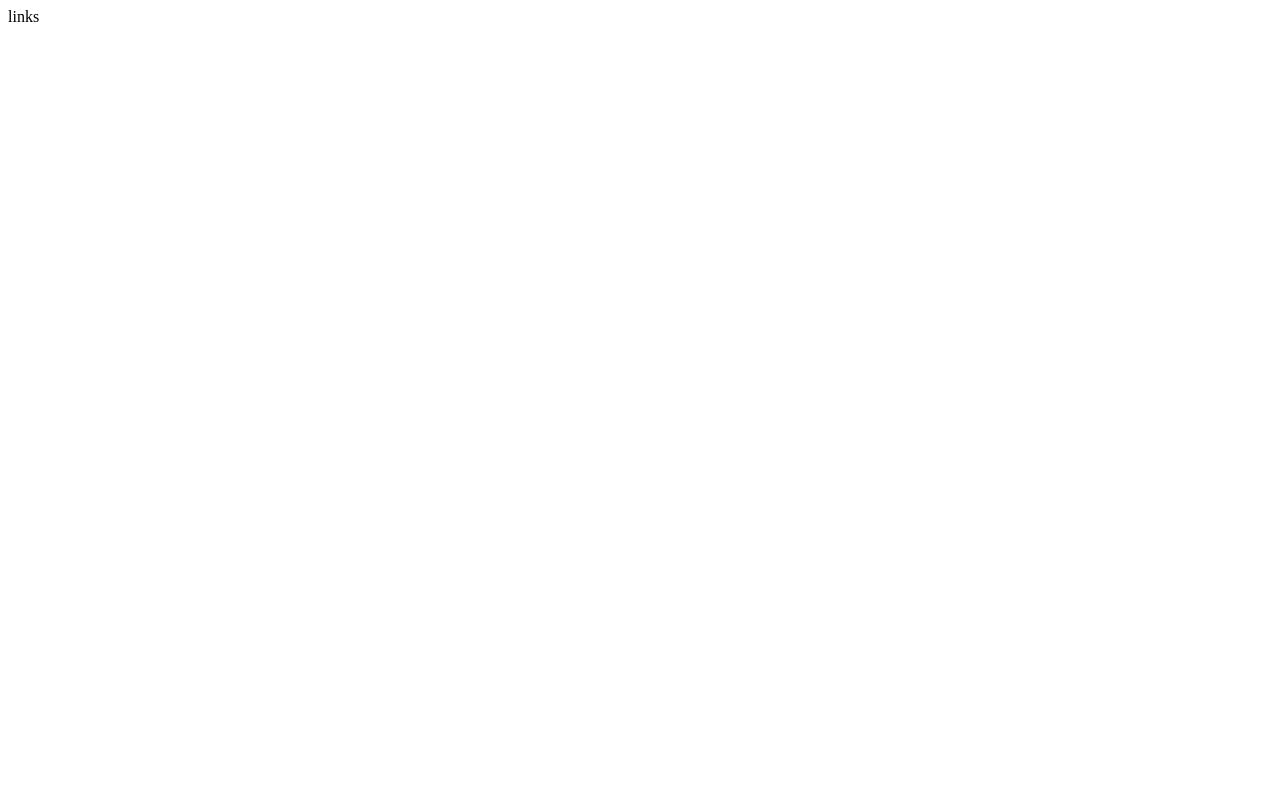
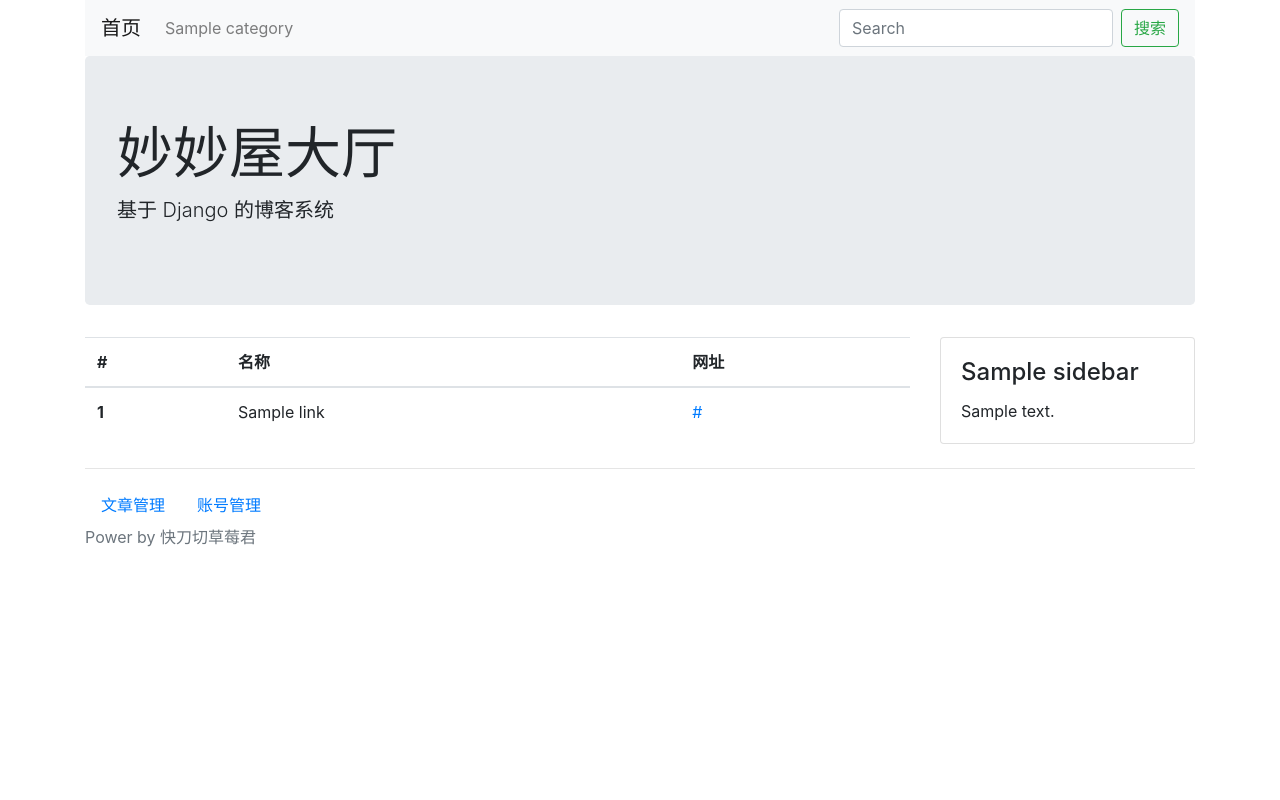
Before and after one commit to Zaaachary/blogsys, a Django app: page /links/ in a window 1280 px wide. Before the commit the page is almost empty. Run offline with Django 3.2, Linux system fonts and the light colour scheme; tables that the repository leaves empty hold one stand-in row (values such as "Sample post"); some libraries are stand-ins or nearby versions.

Commit message:
增加友情链接页面 ( /links/

```diff
--- a/blogsys/blogsys/themes/bootstrap/templates/blog/base.html
+++ b/blogsys/blogsys/themes/bootstrap/templates/blog/base.html
@@ -35,7 +35,7 @@
         </nav>
         <div class="jumbotron">
             <h1 class="display-4">妙妙屋大厅</h1>
-            <p class="lead">基于 Django 的多人博客系统</p>
+            <p class="lead">基于 Django 的博客系统</p>
         </div>
     </div>
     <div class="container main">
--- /dev/null
+++ b/blogsys/blogsys/themes/bootstrap/templates/config/links.html
@@ -0,0 +1,25 @@
+{% extends "blog/base.html" %}
+{% block title %}友情链接{% endblock %}
+
+{% block main %}
+<table class="table">
+<thead>
+    <tr>
+        <th scope="col">#</th>
+        <th scope="col">名称</th>
+        <th scope="col">网址</th>
+    </tr>
+</thead>
+<tbody>
+    {% for link in link_list %}
+        <tr>
+            <th scope="row">{{ forloop.counter }}</th>
+            <td>{{ link.title }}</td>
+            <td><a href="{{ link.href }}">{{ link.href }}</a></td>
+        </tr>
+    {% endfor %}
+</tbody>
+
+</table>
+
+{% endblock %}
--- a/blogsys/blogsys/urls.py
+++ b/blogsys/blogsys/urls.py
@@ -20,7 +20,7 @@ from blog.views import (
     IndexView, CategoryView, TagView,
     PostDetailView, SearchView, AuthorView,
 )
-from config.views import links
+from config.views import LinkListView
 from .custom_site import custom_site
 
 urlpatterns = [
@@ -33,7 +33,7 @@ urlpatterns = [
 
     url(r'^post/(?P<post_id>\d+).html$', PostDetailView.as_view(),
         name='post-detail'),
-    url(r'^links/$', links, name='links'),
+    url(r'^links/$', LinkListView.as_view(), name='links'),
     url(r'^search/$', SearchView.as_view(), name='search'),
     url(r'^author/(?P<owner_id>\d+)/$', AuthorView.as_view(), name='author'),
 
--- a/blogsys/config/views.py
+++ b/blogsys/config/views.py
@@ -1,6 +1,14 @@
-from django.shortcuts import render
-from django.http import HttpResponse
+from django.views.generic import ListView
+
+from blog.views import CommonViewMixin
+from .models import Link
+
+class LinkListView(CommonViewMixin, ListView):
+    queryset = Link.objects.filter(status=Link.STATUS_NORMAL)
+    template_name = 'config/links.html'
+    context_object_name = 'link_list'
 
 
-def links(request):
-    return HttpResponse('links')
+# def links(request):
+# """return links"""
+#     return HttpResponse('links')
```
